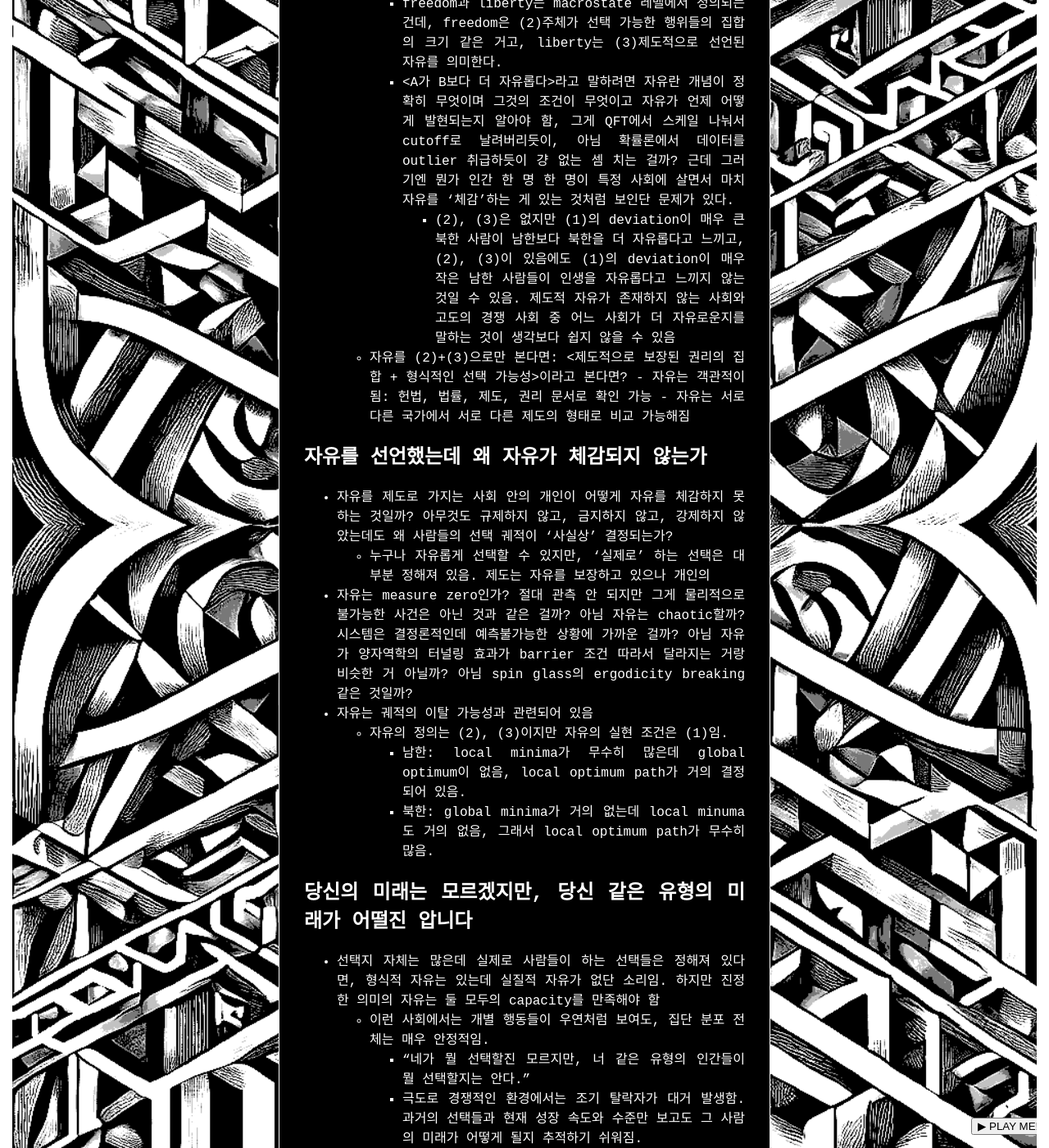
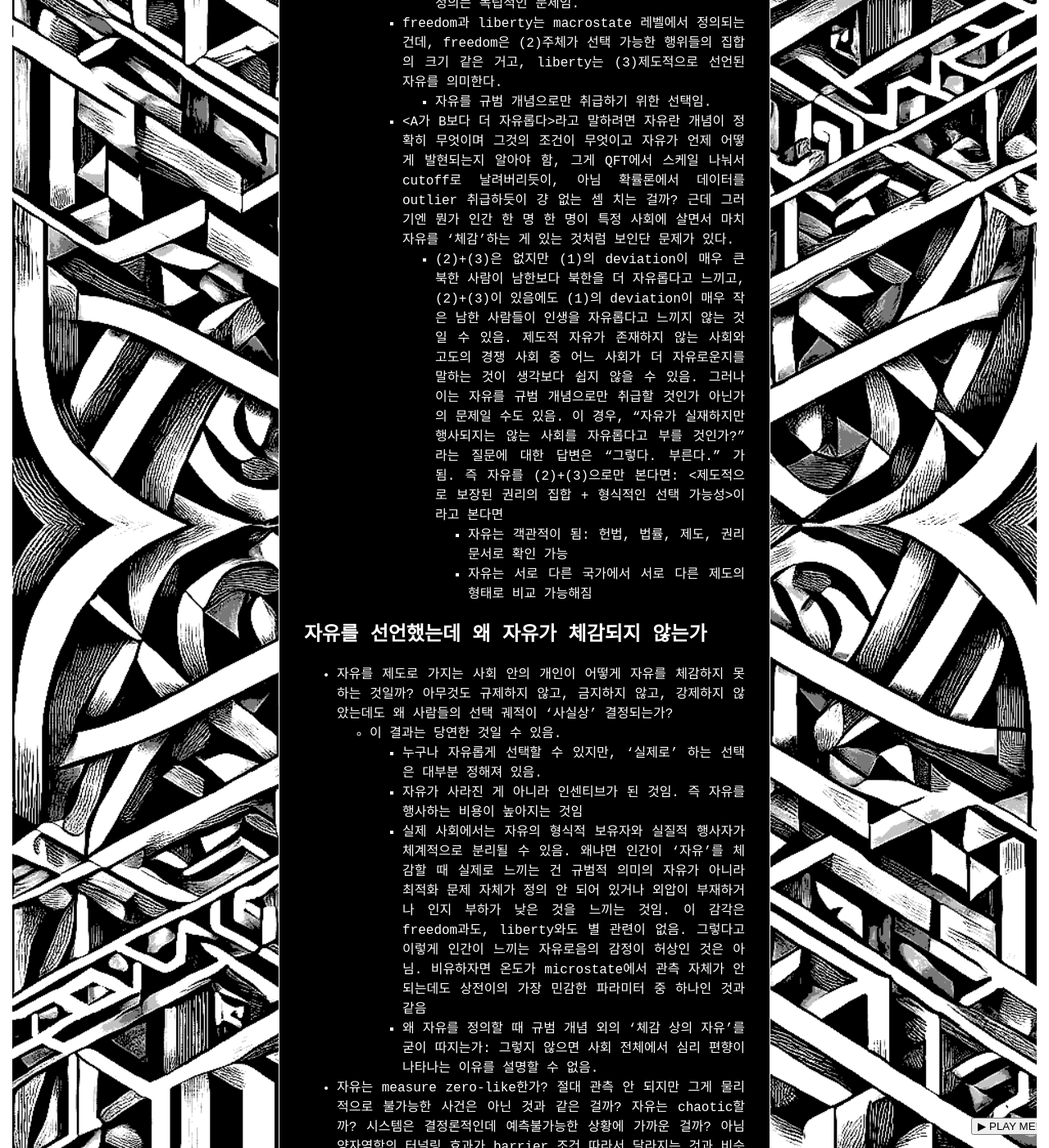
Before and after one commit to ki11dee/popcornparrot, a Jekyll site: the page built from List/BP/2026/free/free.md, in a window 1280 px wide and 1400 px high, scrolled down 8320 px. Shown: the whole window at 82% size. Built offline with Jekyll 4.4.1, drawn with Linux system fonts in a browser that asks for light colours; some web fonts are replaced; some of the changed text lies outside the part shown.

Commit message:
add BP/2026

```diff
--- a/List/BP/2026/free/free.md
+++ b/List/BP/2026/free/free.md
@@ -30,7 +30,7 @@ layout: base
     - 개인적으로 이 두 사례가 엄청나게 흥미롭다고 생각했다.
 
 ## 사례 1: 권력이란 무엇인가?
-- "권력이란 무엇인가" 라는 질문도 정확히 저 "자유의지가 있다/없다" 수준의 틀린 질문임
+- "권력이란 무엇인가" 라는 질문도 정확히 저 "자유의지가 있다/없다" 수준의 조잡한 질문임
 - 권력은 \<시스템이 작동하는 방식\> 그 자체임, 물론 권력을 물리적인 힘에 은유하는 사람들도 있으나(예: 러셀[...]) 이 비유는 미묘한 문제점을 가지고 있음. 세상을 바꾸겠다고 혁명 외치는 사람들이 막상 권력을 얻으면 마치 질량 있는 물체가 관성이라도 얻는 것마냥 놀랍게도 그 전 권력자들과 똑같이들 행동하는 걸 볼 수 있긴 함.
 - 그냥 '유한한 개수의 의자에 누가 앉을 것인가를 결정하는 규칙'이라고 받아들일 수도 있다. 의자에 앉는 유형만 교체될 뿐, 의자 자체가 부서지는 일은 없을지도 모른다. 예를 들어 페미니즘은 단지 그 의자에 앉아야 되는 사람이 '여자'여야 한다고 말하는 진영일 뿐이라는 생각이다. 그게 다른 진영에선 '남자, 능력있는 사람, 흑인' 등등으로 교체만 되고 있을 뿐이다.
     - 그런데도 불구하고 \<우리는 기존 권력에 저항하고 있고, 이것은 좋은 것인데, 왜냐면 우리의 사상은 기존 체제보다 더 나은 것이기 때문이다\>라고 믿으면서 사는 게 왜 그런 건지?
@@ -41,9 +41,9 @@ layout: base
 ## 어떤 작품이 인기를 얼마나 얻을 것인가에 대한 규칙이 존재하는가
 
 - 위 의문은 마치 "어떤 작품이 대중적으로 히트를 칠까요?" 라고 물으면서 성공하는 작품의 규칙을 추론하려고 시도하는 것만 같은 무모함처럼 보임
-- 히트 치는 음악들은 초 단위 트랙으로 분석했을 때 아무런 공통점이 안 보이고 그냥 랜덤한 리듬들의 조합밖에 안 됨. 정확히 어떤 규칙으로 특정 리듬들의 조합이 하모니가 되거나 되지 않게 되는 걸까? 그리고 그 수많은 종류의 하모니들 중에 왜 어떤 것들은 대중들 사이에서 히트를 쳐서 마치 임계점에 도달해서 물질이 상전이 일으키는 것마냥 전염되는데 왜 어떤 것들은 안 그런 걸까?
-    - 물리 법칙만 생각하면 microstate는 예측불가능해도 macrostate는 일관된 법칙을 반드시 따른다고 생각되는데
-    - 그럼 인간 사회에서도 (설령 그 법칙이 어마어마한 복잡도를 가질지라도) 이 모든 현상들이 '자유의지'라든지 '우연, 천운'이라든지 같은 단어들로 퉁쳐지고 말기엔 서로 너무나 비슷한 구조를 가지고 있음
+- 히트 치는 음악들은 초 단위 트랙으로 분석했을 때 아무런 공통점이 안 보이고 그냥 랜덤한 리듬들의 조합밖에 안 됨. 정확히 어떤 규칙으로 특정 리듬들의 조합이 하모니가 되거나 되지 않게 되는 걸까? 그리고 그 수많은 종류의 하모니들 중 왜 어떤 것들은 대중들 사이에서 히트를 쳐서 마치 임계점에 도달해서 물질이 상전이 일으키는 것마냥 전염되고 왜 어떤 것들은 안 그런 걸까?
+    - 물리 법칙만 생각하면 microstate는 예측불가능해도 macrostate는 일관된 법칙을 반드시 따른다고 생각됨
+    - 인간 사회에서도 (설령 그 법칙이 어마어마한 복잡도를 가질지라도) 이 모든 현상들이 '자유의지'라든지 '우연, 천운'이라든지 같은 단어들로 퉁쳐지고 말기엔 서로 너무나 비슷한 구조를 가지고 있음
     - 뭔가 시스템이 임계점 근방에서 metastable할 것만 같고 분명 인간 한 명의 수명이 너무 짧아서 못 볼 뿐이지 정말 천문학적 단위의 거시계를 상정하면 거기서도 패턴이 있을 것만 같단 말임
     - 그걸 자유, 자유의지 같은 단어로 퉁치고 말기엔 너무 아깝단 생각
 - 만약 정말 그런 패턴이 있다면, 우리는 비로소 자유에 대해 정밀하게 생각해볼 수 있게 될 것
@@ -62,32 +62,36 @@ layout: base
             - 근대 이후의 권력은 총을 들고 명령하지 않음. 규율, 규범, 비교를 통해 작동함.
             - 경쟁하는 구조에서는 명목상 개인의 자발적인 선택을 보장하지만
         - 북한 소년이 말한 자유로움은 (1)microstate 레벨에서 개별 주체가 체감하는 자유임
-              - 사실 인간이 자유롭다고 느끼는 심리 상태와 자유의 정의는 독립적인 문제임.
+            - 사실 인간이 자유롭다고 느끼는 심리 상태와 자유의 정의는 독립적인 문제임.
         - freedom과 liberty는 macrostate 레벨에서 정의되는 건데, freedom은 (2)주체가 선택 가능한 행위들의 집합의 크기 같은 거고, liberty는 (3)제도적으로 선언된 자유를 의미한다.
+            - 자유를 규범 개념으로만 취급하기 위한 선택임.
         - \<A가 B보다 더 자유롭다\>라고 말하려면 자유란 개념이 정확히 무엇이며 그것의 조건이 무엇이고 자유가 언제 어떻게 발현되는지 알아야 함, 그게 QFT에서 스케일 나눠서 cutoff로 날려버리듯이, 아님 확률론에서 데이터를 outlier 취급하듯이 걍 없는 셈 치는 걸까? 근데 그러기엔 뭔가 인간 한 명 한 명이 특정 사회에 살면서 마치 자유를 '체감'하는 게 있는 것처럼 보인단 문제가 있다.
-            - (2), (3)은 없지만 (1)의 deviation이 매우 큰 북한 사람이 남한보다 북한을 더 자유롭다고 느끼고, (2), (3)이 있음에도 (1)의 deviation이 매우 작은 남한 사람들이 인생을 자유롭다고 느끼지 않는 것일 수 있음. 제도적 자유가 존재하지 않는 사회와 고도의 경쟁 사회 중 어느 사회가 더 자유로운지를 말하는 것이 생각보다 쉽지 않을 수 있음
-    - 자유를 (2)+(3)으로만 본다면: \<제도적으로 보장된 권리의 집합 + 형식적인 선택 가능성\>이라고 본다면?
-          - 자유는 객관적이 됨: 헌법, 법률, 제도, 권리 문서로 확인 가능
-          - 자유는 서로 다른 국가에서 서로 다른 제도의 형태로 비교 가능해짐
+            - (2)+(3)은 없지만 (1)의 deviation이 매우 큰 북한 사람이 남한보다 북한을 더 자유롭다고 느끼고, (2)+(3)이 있음에도 (1)의 deviation이 매우 작은 남한 사람들이 인생을 자유롭다고 느끼지 않는 것일 수 있음. 제도적 자유가 존재하지 않는 사회와 고도의 경쟁 사회 중 어느 사회가 더 자유로운지를 말하는 것이 생각보다 쉽지 않을 수 있음. 그러나 이는 자유를 규범 개념으로만 취급할 것인가 아닌가의 문제일 수도 있음. 이 경우, "자유가 실재하지만 행사되지는 않는 사회를 자유롭다고 부를 것인가?" 라는 질문에 대한 답변은 "그렇다. 부른다." 가 됨. 즉 자유를 (2)+(3)으로만 본다면: \<제도적으로 보장된 권리의 집합 + 형식적인 선택 가능성\>이라고 본다면
+                - 자유는 객관적이 됨: 헌법, 법률, 제도, 권리 문서로 확인 가능
+                - 자유는 서로 다른 국가에서 서로 다른 제도의 형태로 비교 가능해짐
 
 ## 자유를 선언했는데 왜 자유가 체감되지 않는가
 
 - 자유를 제도로 가지는 사회 안의 개인이 어떻게 자유를 체감하지 못하는 것일까? 아무것도 규제하지 않고, 금지하지 않고, 강제하지 않았는데도 왜 사람들의 선택 궤적이 '사실상' 결정되는가?
-    - 누구나 자유롭게 선택할 수 있지만, '실제로' 하는 선택은 대부분 정해져 있음. 제도는 자유를 보장하고 있으나 개인의
-- 자유는 measure zero인가? 절대 관측 안 되지만 그게 물리적으로 불가능한 사건은 아닌 것과 같은 걸까? 아님 자유는 chaotic할까? 시스템은 결정론적인데 예측불가능한 상황에 가까운 걸까? 아님 자유가 양자역학의 터널링 효과가 barrier 조건 따라서 달라지는 거랑 비슷한 거 아닐까? 아님 spin glass의 ergodicity breaking 같은 것일까?
+    - 이 결과는 당연한 것일 수 있음.
+        - 누구나 자유롭게 선택할 수 있지만, '실제로' 하는 선택은 대부분 정해져 있음.
+        - 자유가 사라진 게 아니라 인센티브가 된 것임. 즉 자유를 행사하는 비용이 높아지는 것임
+        - 실제 사회에서는 자유의 형식적 보유자와 실질적 행사자가 체계적으로 분리될 수 있음. 왜냐면 인간이 '자유'를 체감할 때 실제로 느끼는 건 규범적 의미의 자유가 아니라 최적화 문제 자체가 정의 안 되어 있거나 외압이 부재하거나 인지 부하가 낮은 것을 느끼는 것임. 이 감각은 freedom과도, liberty와도 별 관련이 없음. 그렇다고 이렇게 인간이 느끼는 자유로음의 감정이 허상인 것은 아님. 비유하자면 온도가 microstate에서 관측 자체가 안 되는데도 상전이의 가장 민감한 파라미터 중 하나인 것과 같음
+        - 왜 자유를 정의할 때 규범 개념 외의 '체감 상의 자유'를 굳이 따지는가: 그렇지 않으면 사회 전체에서 심리 편향이 나타나는 이유를 설명할 수 없음.
+- 자유는 measure zero-like한가? 절대 관측 안 되지만 그게 물리적으로 불가능한 사건은 아닌 것과 같은 걸까? 자유는 chaotic할까? 시스템은 결정론적인데 예측불가능한 상황에 가까운 걸까? 아님 양자역학의 터널링 효과가 barrier 조건 따라서 달라지는 것과 비슷한 것일까? 아님 spin glass의 ergodicity breaking 같은 것일까?
 - 자유는 궤적의 이탈 가능성과 관련되어 있음
     - 자유의 정의는 (2), (3)이지만 자유의 실현 조건은 (1)임.
         - 남한: local minima가 무수히 많은데 global optimum이 없음, local optimum path가 거의 결정되어 있음.
         - 북한: global minima가 거의 없는데 local minuma도 거의 없음, 그래서 local optimum path가 무수히 많음.
 
 
-## 당신의 미래는 모르겠지만, 당신 같은 유형의 미래가 어떨진 압니다
+## "당신의 미래는 모르겠지만, 당신 같은 유형의 미래가 어떨진 압니다"
 
 - 선택지 자체는 많은데 실제로 사람들이 하는 선택들은 정해져 있다면, 형식적 자유는 있는데 실질적 자유가 없단 소리임. 하지만 진정한 의미의 자유는 둘 모두의 capacity를 만족해야 함
     - 이런 사회에서는 개별 행동들이 우연처럼 보여도, 집단 분포 전체는 매우 안정적임.
         - "네가 뭘 선택할진 모르지만, 너 같은 유형의 인간들이 뭘 선택할지는 안다."
         - 극도로 경쟁적인 환경에서는 조기 탈락자가 대거 발생함. 과거의 선택들과 현재 성장 속도와 수준만 보고도 그 사람의 미래가 어떻게 될지 추적하기 쉬워짐.
-    - 게임이론 비유: agent들이 전략을 자유롭게 선택은 하는데, 이미 payoff landscape의 geometry가 디자인돼 있어서 agent들이 실제로 방문하는 상태가 거의 결정돼 있고, 내쉬 균형은 존재하는데 거기에 도달하는 모든 경로들이 사실상 비슷하다는 것임. 현대 사회에서는 제도가 아무것도 금지하지 않고, 폭력도 없고, 검열도 없는데도 불구하고 개별 인간들이 스스로 선택의 자유를 제한하는 것처럼 보이는 현상이 발생. 경쟁 사회에서 개인이 자유를 체감하기는 힘들어 보임.
+    - 게임이론 비유: agent들이 전략을 자유롭게 선택은 하는데, 이미 payoff landscape의 geometry가 디자인돼 있어서 agent들이 실제로 방문하는 상태가 거의 결정돼 있고, 내쉬 균형은 존재하는데 거기에 도달하는 모든 경로들이 사실상 비슷하다는 것임. 현대 사회에서는 폭력도 검열도 없는데도 불구하고 개별 인간들이 스스로 선택의 자유를 제한하는 것처럼 보이는 현상이 발생. 경쟁 사회에서 개인이 자유를 체감하기는 힘들어 보임.
 - AI governance: AI가 통제하는 사회에서는 권력 규칙이 인간보다 훨씬 정직하게 실행될 것임. 위와 같은 현상이 초고속으로 발생. global optimum이 형성됨. AI가 문제가 아니라, 이미 사회에 존재하는 payoff landscape가 문제될 것임
 
 
```
Also changed, not shown: List/BP/2026/suffering/suffer.md (added, +20 -0 lines), List/BP/bp.md (+1 -0 lines), List/BP/2026/suffering/1.png (added), List/BP/2026/suffering/2.png (added), List/BP/2026/suffering/3.png (added), List/BP/2026/suffering/4.png (added), List/BP/2026/suffering/5.png (added), List/BP/2026/suffering/6.png (added), List/BP/2026/suffering/7.png (added).
